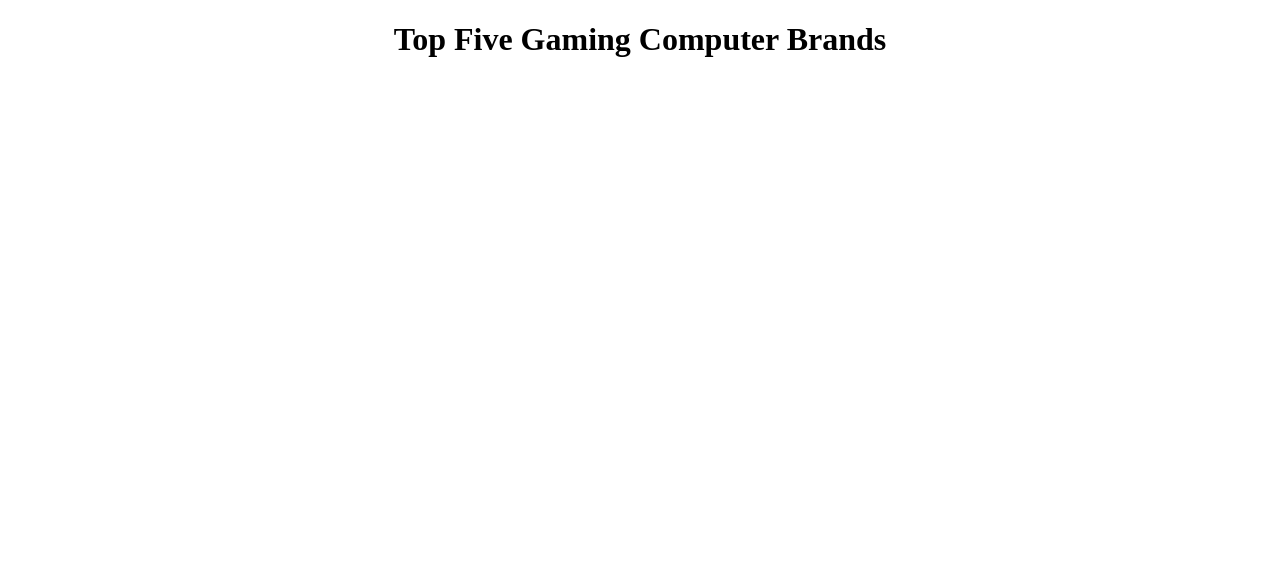
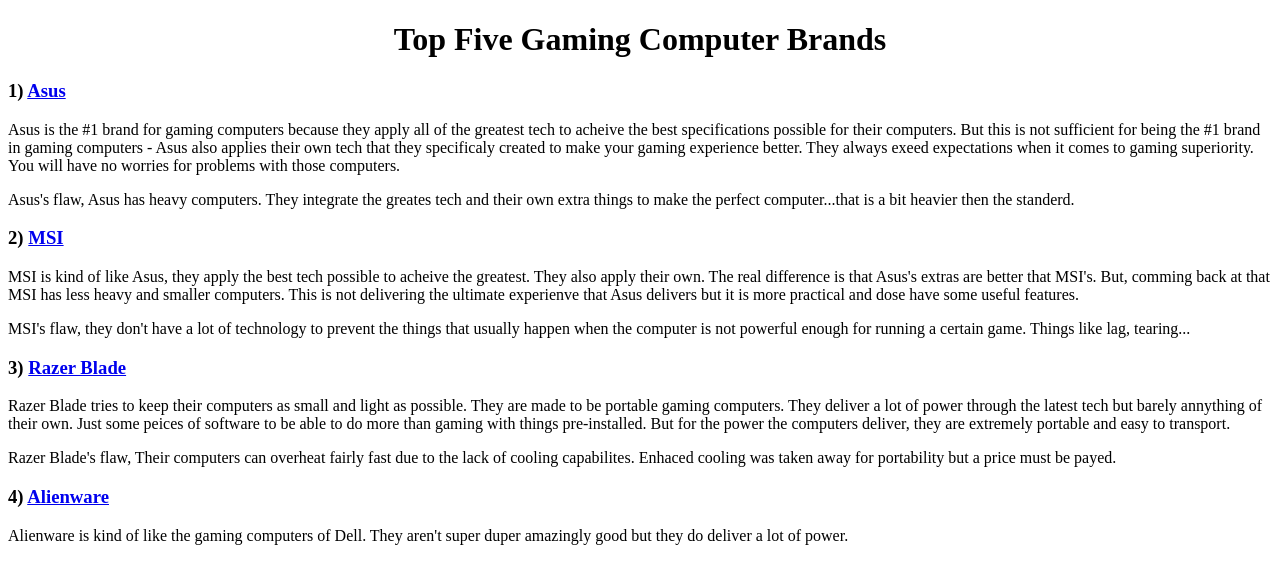
Before and after one commit to AndreMS3/AndreMS3.github.io, a plain HTML site: page index.html in a window 1280 px wide. Drawn offline with Linux system fonts and the light colour scheme.

Commit message:
Adding the Content of: Asus, MSI, Razer Blade, and some to Alienware

```diff
--- a/index.html
+++ b/index.html
@@ -7,6 +7,16 @@
 
 <body>
 <h1 style="text-align:center;">Top Five Gaming Computer Brands</h1>
-
+<h3>1) <a href="http://www.asus.com/us/">Asus</a></h3>
+<p>Asus is the #1 brand for gaming computers because they apply all of the greatest tech to acheive the best specifications possible for their computers. But this is not sufficient for being the #1 brand in gaming computers - Asus also applies their own tech that they specificaly created to make your gaming experience better. They always exeed expectations when it comes to gaming superiority. You will have no worries for problems with those computers.</p>
+<p>Asus's flaw, Asus has heavy computers. They integrate the greates tech and their own extra things to make the perfect computer...that is a bit heavier then the standerd.</p>
+<h3>2) <a href="https://us.msi.com/index.php">MSI</a></h3>
+<p>MSI is kind of like Asus, they apply the best tech possible to acheive the greatest. They also apply their own. The real difference is that Asus's extras are better that MSI's. But, comming back at that MSI has less heavy and smaller computers. This is not delivering the ultimate experienve that Asus delivers but it is more practical and dose have some useful features.</p>
+<p>MSI's flaw, they don't have a lot of technology to prevent the things that usually happen when the computer is not powerful enough for running a certain game. Things like lag, tearing...</p>
+<h3>3) <a href="http://www.razerzone.com/">Razer Blade</a></h3>
+<p>Razer Blade tries to keep their computers as small and light as possible. They are made to be portable gaming computers. They deliver a lot of power through the latest tech but barely annything of their own. Just some peices of software to be able to do more than gaming with things pre-installed. But for the power the computers deliver, they are extremely portable and easy to transport.</p>
+<p>Razer Blade's flaw, Their computers can overheat fairly fast due to the lack of cooling capabilites. Enhaced cooling was taken away for portability but a price must be payed.</p>
+<h3>4) <a href="http://www.alienware.com/">Alienware</a></h3>
+<p>Alienware is kind of like the gaming computers of Dell. They aren't super duper amazingly good but they do deliver a lot of power.</p>
 </body>
 </html>
```
